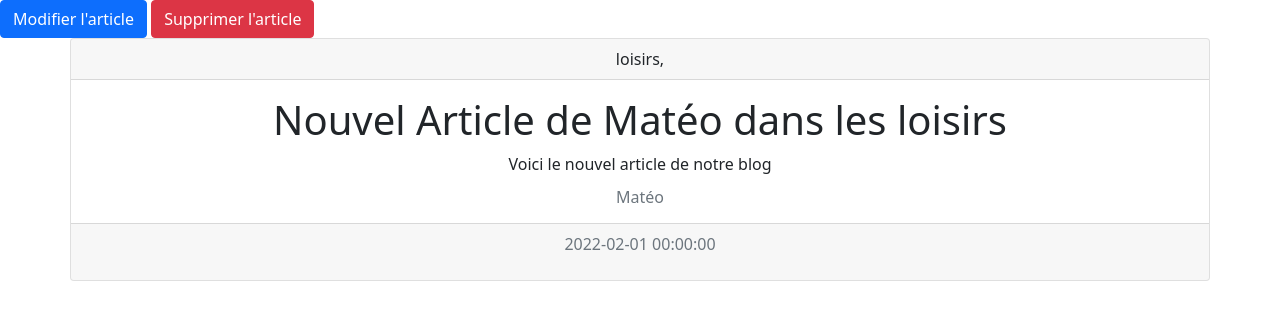
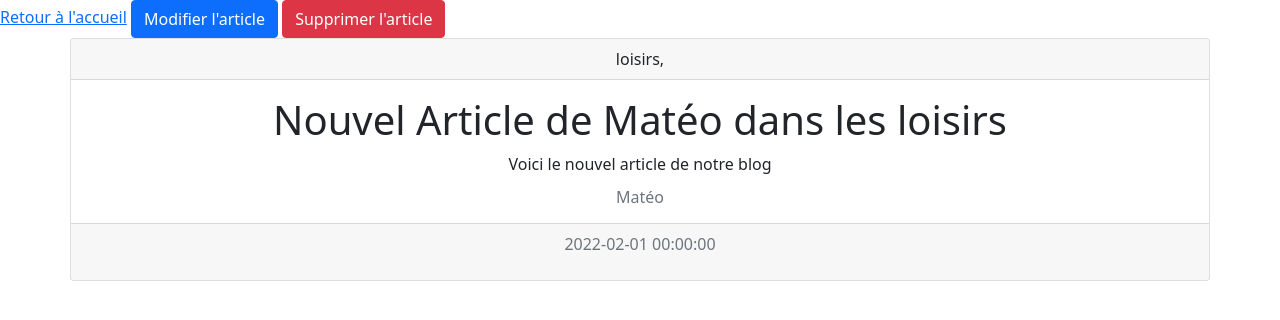
Before and after one commit to chay-a/blog_CRUD, a PHP site: page /index.php?action=blogPost&id=6 in a window 1280 px wide. Shown: the top 320 px of the page. Run offline with PHP 8.4, Linux system fonts and the light colour scheme; data comes from the database, SQL or seed files in the repository.

Commit message:
Refacto : back to home link

```diff
--- a/ressources/views/blogPost.tpl.php
+++ b/ressources/views/blogPost.tpl.php
@@ -1,9 +1,11 @@
 <?php
 include 'ressources/views/header.tpl.php'; ?>
+    <a href="/" class="link-primary">Retour à l'accueil</a>
     <a href="index.php?action=blogPostModify&id=<?= $articleQuery['ID'] ?>" class="btn btn-primary">Modifier
         l'article</a>
     <a href="index.php?action=blogPostDelete&id=<?= $articleQuery['ID'] ?>" class="btn btn-danger">Supprimer
         l'article</a>
+
     <div class="container">
         <div class="row card text-center">
             <p class="card-header"><?php foreach ($categories as $Name): $printCategories .= $Name['Name'] . ', ';  endforeach; echo $printCategories;?></p>
--- a/ressources/views/blogPostCreate.tpl.php
+++ b/ressources/views/blogPostCreate.tpl.php
@@ -1,5 +1,6 @@
 <?php
 include 'ressources/views/header.tpl.php'; ?>
+    <a href="/" class="link-primary">Retour à l'accueil</a>
     <div class="container">
         <div class="row justify-content-center">
             <form method="post" action="index.php?action=blogPostCreate" class="col-3">
@@ -16,7 +17,7 @@ include 'ressources/views/header.tpl.php'; ?>
                     <textarea name="content" id="content" rows="5"
                               class="form-control"><?php if (isset($submit)): echo $inputsValidate['content']; endif; ?></textarea>
                     <?php if (empty($inputsSanitized['content']) || $inputsSanitized['content'] === false) : ?>
-                        <p  class="text-danger"><?= $msgError['content'] ?></p>
+                        <p class="text-danger"><?= $msgError['content'] ?></p>
                     <?php endif; ?>
                 </div>
                 <div>
```
Also changed, not shown: ressources/views/blogPostDelete.tpl.php (+4 -3 lines), ressources/views/blogPostModify.tpl.php (+5 -4 lines).
